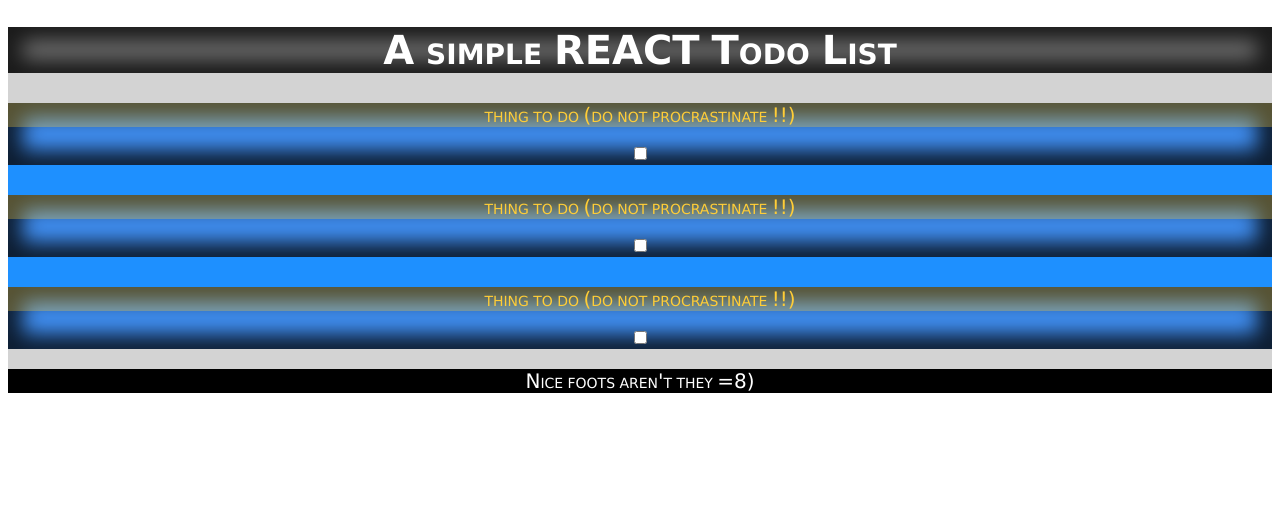
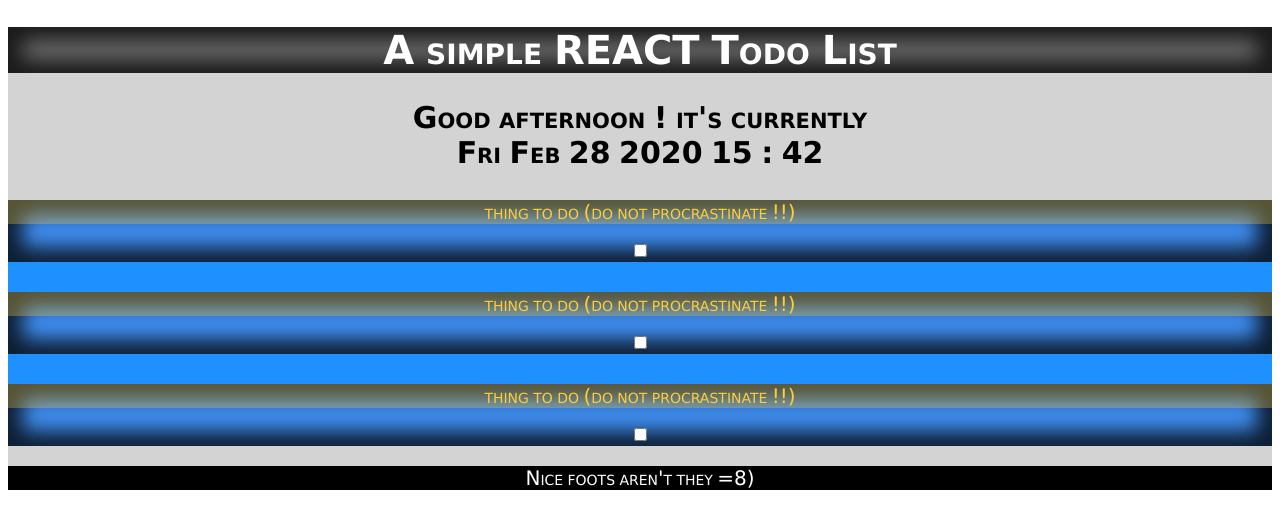
Before and after one commit to 3C2H/react-basic-todo-list, a React (Create React App) app: page / in a window 1280 px wide. Shown: the top 528 px of the page. Built offline with nearby package versions, Linux system fonts and the light colour scheme.

Commit message:
added 'DateComponent'

```diff
--- a/src/components/App.js
+++ b/src/components/App.js
@@ -3,6 +3,7 @@
 import Footer from './Footer';
 import Header from './Header';
 import TodoList from './TodoList';
+import DateComponent from './DateComponent'
 
 
 class App extends React.Component {
@@ -10,6 +11,7 @@
     return(
       <div className='App'>
         <Header />
+        <DateComponent />
         <TodoList />
         <Footer />
       </div>
--- /dev/null
+++ b/src/components/DateComponent.js
@@ -0,0 +1,29 @@
+import React from 'react'
+
+
+class DateComponent extends React.Component {
+  render() {
+
+		let date = new Date()
+		let dateUi = date.toDateString()
+		let hours = date.getHours()
+		let minutes = date.getMinutes()
+    let timeOfDay
+
+    if(hours < 12) {
+      timeOfDay = 'morning'
+    } else if(hours >= 12 && hours < 19) {
+      timeOfDay = 'afternoon'
+    } else {
+      timeOfDay = 'night'
+    }
+
+    return(
+			<div>
+				<h2>Good {timeOfDay} ! it's currently <br></br> {dateUi} {hours} : {minutes} </h2>
+			</div>
+    )
+  }
+}
+
+export default DateComponent
```
